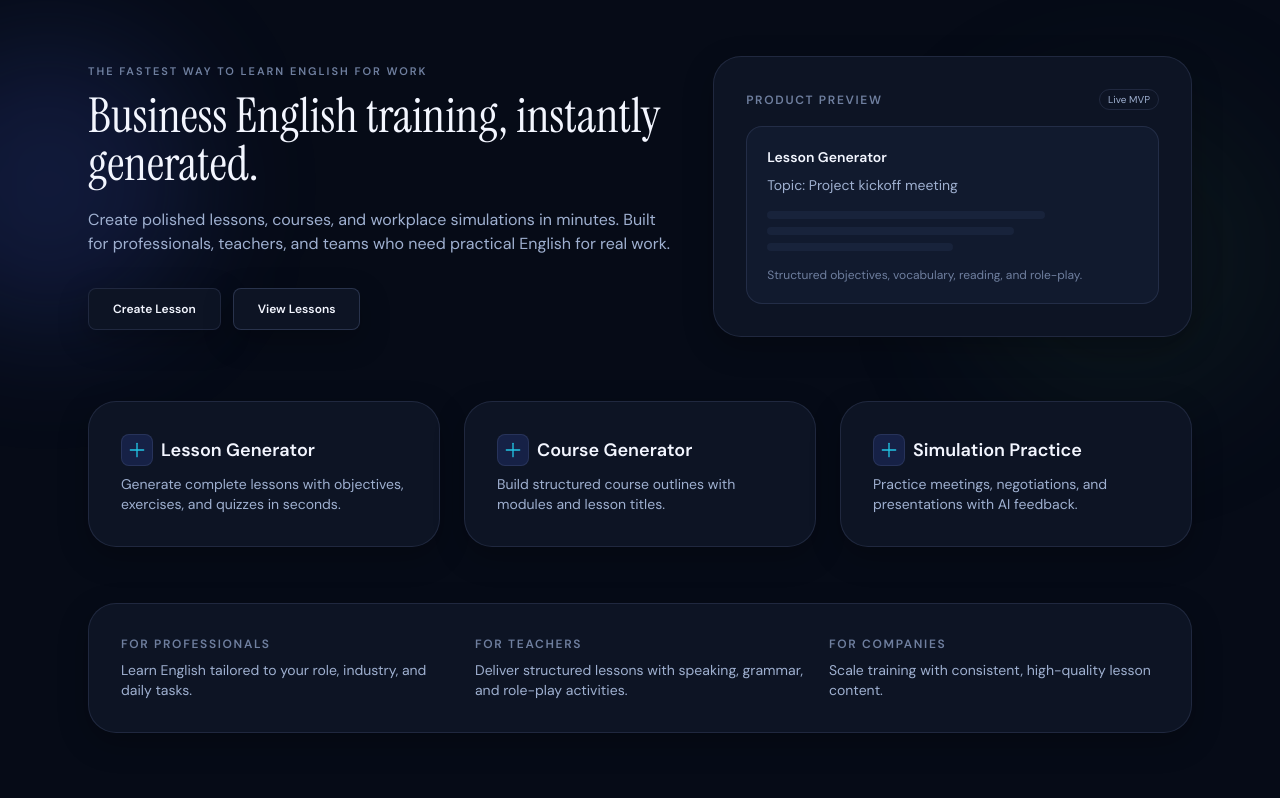
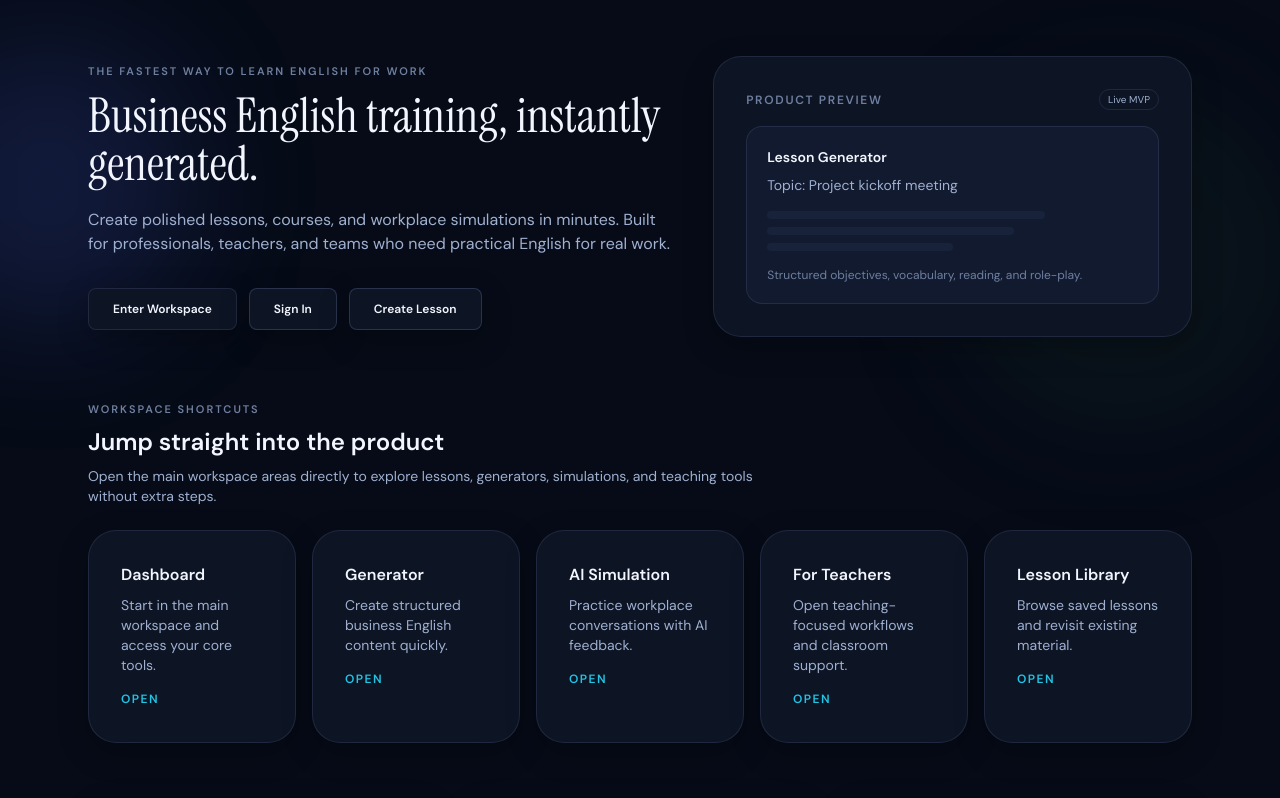
Before and after one commit to kisuf84/ai-business-english, a Next.js app: page / in a window 1280 px wide. Shown: the top 798 px of the page. Built offline with nearby package versions, Linux system fonts and the light colour scheme.

Commit message:
landing page workspace shortcuts UX

```diff
--- a/app/(public)/page.tsx
+++ b/app/(public)/page.tsx
@@ -25,14 +25,19 @@ export default function LandingPage() {
               practical English for real work.
             </p>
             <div className="mt-8 flex flex-wrap gap-3">
-              <Link href="/lesson/new">
+              <Link href="/dashboard">
                 <Button className="rounded-lg border border-[var(--accent-gold)] bg-[var(--accent-gold)] px-6 py-3 text-xs font-semibold text-[#0c0b0a] shadow-[0_4px_12px_rgba(201,162,74,0.3)] hover:bg-[#d4ad55]">
-                  Create Lesson
+                  Enter Workspace
                 </Button>
               </Link>
-              <Link href="/lessons">
+              <Link href="/auth">
                 <Button className="rounded-lg border border-[var(--border-strong)] bg-[var(--surface-card)] px-6 py-3 text-xs font-semibold text-[var(--ink)] hover:bg-[var(--surface-raised)]">
-                  View Lessons
+                  Sign In
+                </Button>
+              </Link>
+              <Link href="/lesson/new">
+                <Button className="rounded-lg border border-[var(--border-strong)] bg-[var(--surface-card)] px-6 py-3 text-xs font-semibold text-[var(--ink)] hover:bg-[var(--surface-raised)]">
+                  Create Lesson
                 </Button>
               </Link>
             </div>
@@ -62,6 +67,51 @@ export default function LandingPage() {
               </p>
             </div>
           </Card>
+        </div>
+      </section>
+
+      <section className="mx-auto max-w-6xl px-6 pb-14">
+        <div className="flex items-end justify-between gap-4">
+          <div>
+            <p className="text-[11px] font-semibold uppercase tracking-[0.18em] text-[var(--ink-faint)]">
+              Workspace Shortcuts
+            </p>
+            <h2 className="mt-2 text-2xl font-semibold text-[var(--ink)]">
+              Jump straight into the product
+            </h2>
+            <p className="mt-2 max-w-2xl text-sm text-[var(--ink-muted)]">
+              Open the main workspace areas directly to explore lessons,
+              generators, simulations, and teaching tools without extra steps.
+            </p>
+          </div>
+        </div>
+
+        <div className="mt-6 grid gap-4 sm:grid-cols-2 xl:grid-cols-5">
+          <ShortcutCard
+            href="/dashboard"
+            title="Dashboard"
+            description="Start in the main workspace and access your core tools."
+          />
+          <ShortcutCard
+            href="/generator"
+            title="Generator"
+            description="Create structured business English content quickly."
+          />
+          <ShortcutCard
+            href="/simulation"
+            title="AI Simulation"
+            description="Practice workplace conversations with AI feedback."
+          />
+          <ShortcutCard
+            href="/for-teachers"
+            title="For Teachers"
+            description="Open teaching-focused workflows and classroom support."
+          />
+          <ShortcutCard
+            href="/library"
+            title="Lesson Library"
+            description="Browse saved lessons and revisit existing material."
+          />
         </div>
       </section>
 
@@ -157,3 +207,25 @@ function FeatureIcon() {
     </span>
   );
 }
+
+function ShortcutCard({
+  href,
+  title,
+  description,
+}: {
+  href: string;
+  title: string;
+  description: string;
+}) {
+  return (
+    <Link href={href} className="block">
+      <Card className="h-full rounded-2xl transition-all hover:-translate-y-0.5 hover:border-[var(--border-strong)] hover:bg-[var(--surface-raised)]">
+        <p className="text-base font-semibold text-[var(--ink)]">{title}</p>
+        <p className="mt-2 text-sm text-[var(--ink-muted)]">{description}</p>
+        <span className="mt-4 inline-flex text-xs font-semibold uppercase tracking-[0.12em] text-[var(--accent-gold)]">
+          Open
+        </span>
+      </Card>
+    </Link>
+  );
+}
```
Also changed, not shown: 1 other file (tests, documents, lock files or other folders).
